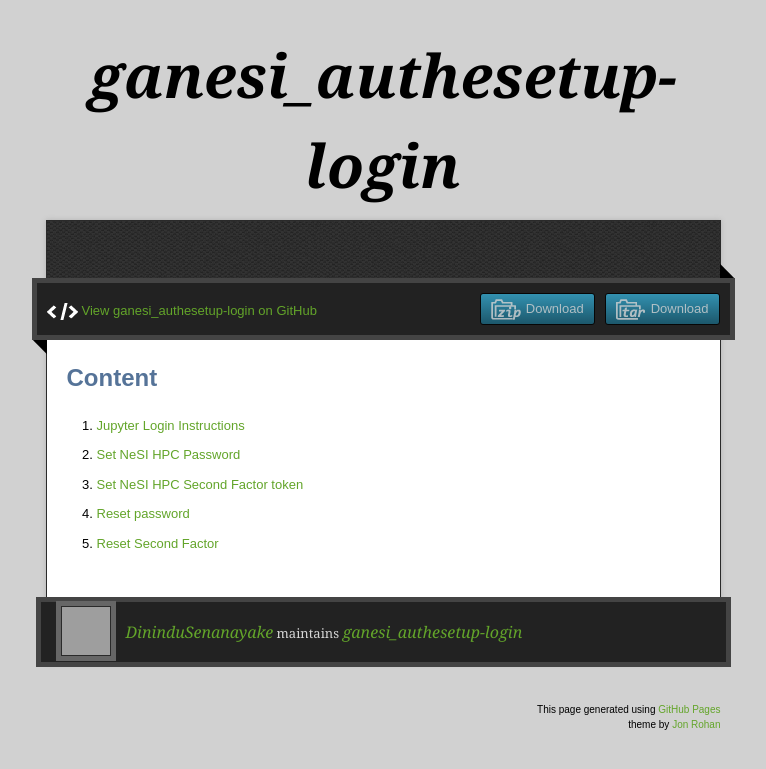
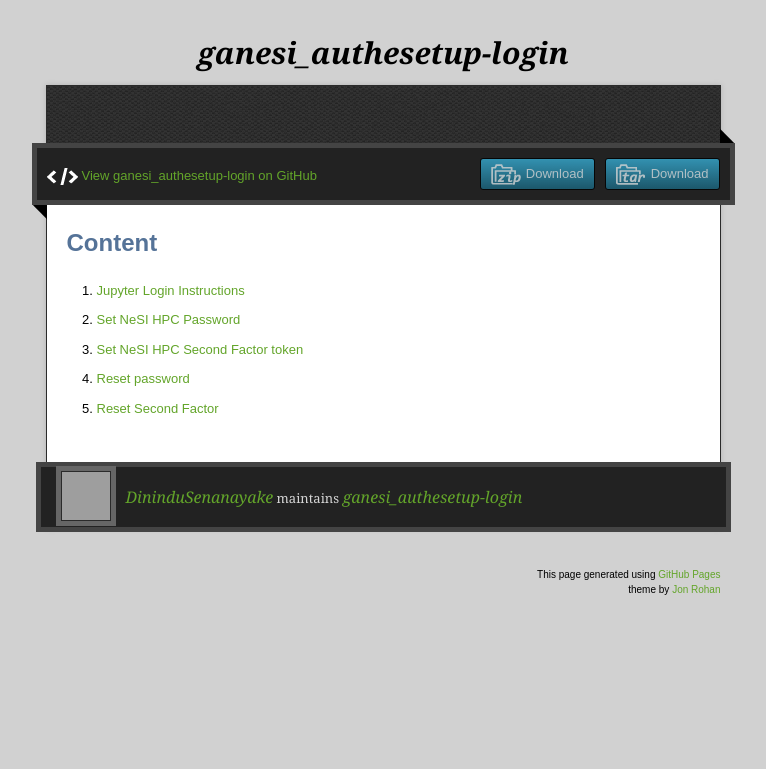
Before and after one commit to DininduSenanayake/ganesi_authesetup-login, a Jekyll site: the page built from index.md, in a window 1280 px wide. Shown: the top 769 px of the page, without its empty margins (257-1023 px from the left). Built offline with Jekyll 4.4.1, drawn with Linux system fonts in a browser that asks for light colours; our own code applies the rules of GitHub Pages for plain Markdown files; the repository's description, which GitHub fills in, is left out; grey boxes are pictures that could not be loaded.

Commit message:
change font size

```diff
--- a/_sass/jekyll-theme-time-machine.scss
+++ b/_sass/jekyll-theme-time-machine.scss
@@ -27,7 +27,7 @@
 
 h1.title {
   margin: 30px 20px 10px;
-  font-size: 60px;
+  font-size: 30px;
   font-weight: bold;
   font-style: italic;
   font-family:Georgia, serif;
```
